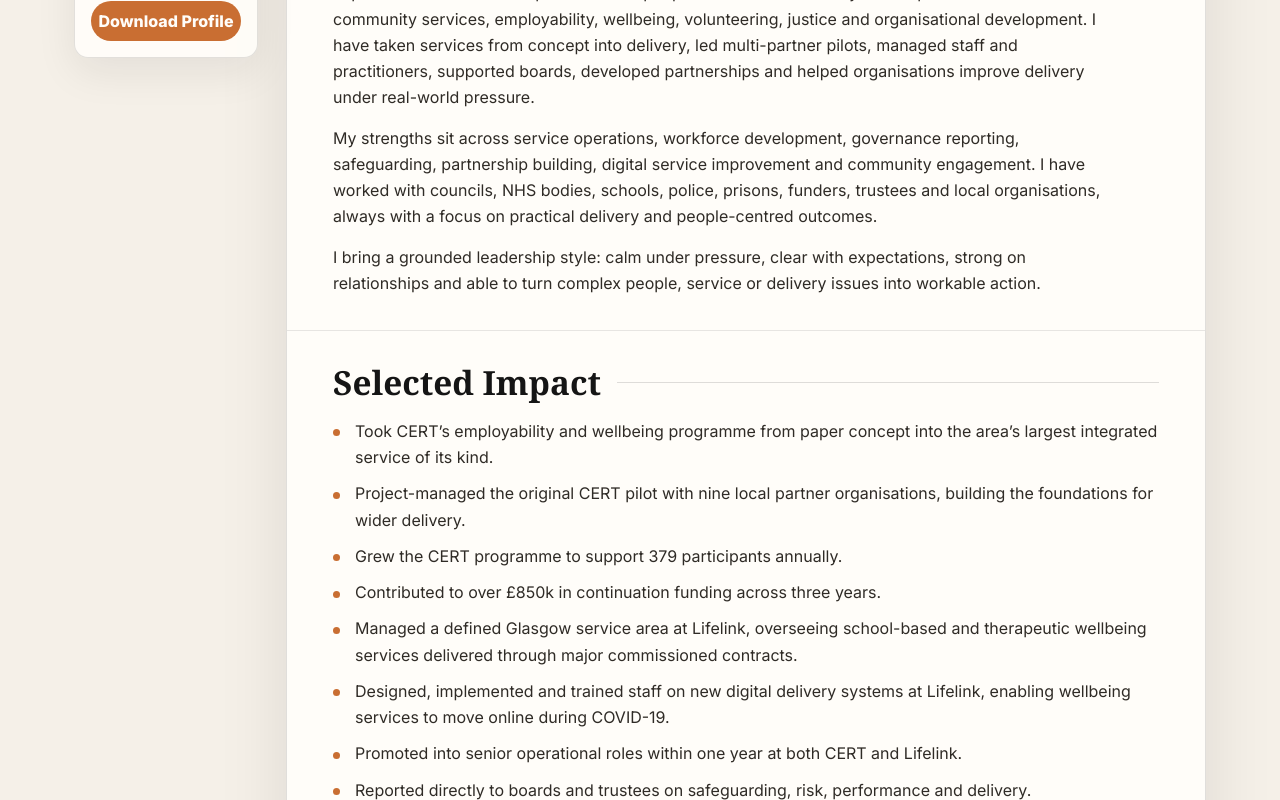
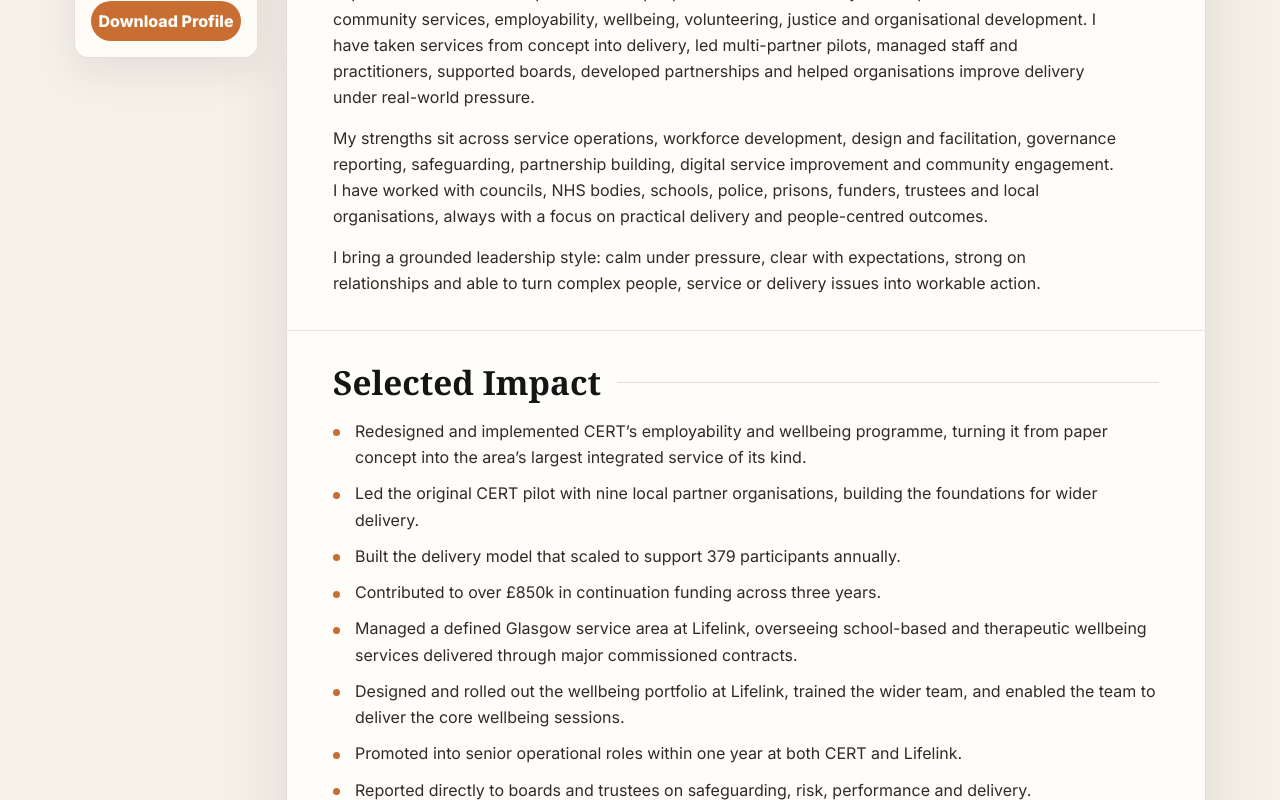
Before and after one commit to Mcsnappy-maker/executive-dossier, a Next.js app: page / in a window 1280 px wide. Shown: the part 520-1320 px from the top of the page. Built offline with nearby package versions, Linux system fonts and the light colour scheme.

Commit message:
Refine CV service design and facilitation copy

```diff
--- a/components/InteractiveCVApp.tsx
+++ b/components/InteractiveCVApp.tsx
@@ -3,7 +3,7 @@
 const profile = {
   name: "Mark O’Hare",
   title: "Third Sector Operations & People Leader",
-  strap: "Service Delivery | Workforce Development | Partnerships | Governance | Community Impact",
+  strap: "Service Design & Delivery | Workforce Development | Facilitation | Partnerships | Governance | Digital Improvement",
   contact: "m.ohare@hotmail.co.uk | 07861 701490 | North Lanarkshire / Scotland |",
   email: "m.ohare@hotmail.co.uk",
   phone: "07861 701490",
@@ -13,17 +13,17 @@ const profile = {
 
 const profileParagraphs = [
   "Experienced third-sector operations and people leader with over 25 years’ experience across community services, employability, wellbeing, volunteering, justice and organisational development. I have taken services from concept into delivery, led multi-partner pilots, managed staff and practitioners, supported boards, developed partnerships and helped organisations improve delivery under real-world pressure.",
-  "My strengths sit across service operations, workforce development, governance reporting, safeguarding, partnership building, digital service improvement and community engagement. I have worked with councils, NHS bodies, schools, police, prisons, funders, trustees and local organisations, always with a focus on practical delivery and people-centred outcomes.",
+  "My strengths sit across service operations, workforce development, design and facilitation, governance reporting, safeguarding, partnership building, digital service improvement and community engagement. I have worked with councils, NHS bodies, schools, police, prisons, funders, trustees and local organisations, always with a focus on practical delivery and people-centred outcomes.",
   "I bring a grounded leadership style: calm under pressure, clear with expectations, strong on relationships and able to turn complex people, service or delivery issues into workable action.",
 ];
 
 const selectedImpact = [
-  "Took CERT’s employability and wellbeing programme from paper concept into the area’s largest integrated service of its kind.",
-  "Project-managed the original CERT pilot with nine local partner organisations, building the foundations for wider delivery.",
-  "Grew the CERT programme to support 379 participants annually.",
+  "Redesigned and implemented CERT’s employability and wellbeing programme, turning it from paper concept into the area’s largest integrated service of its kind.",
+  "Led the original CERT pilot with nine local partner organisations, building the foundations for wider delivery.",
+  "Built the delivery model that scaled to support 379 participants annually.",
   "Contributed to over £850k in continuation funding across three years.",
   "Managed a defined Glasgow service area at Lifelink, overseeing school-based and therapeutic wellbeing services delivered through major commissioned contracts.",
-  "Designed, implemented and trained staff on new digital delivery systems at Lifelink, enabling wellbeing services to move online during COVID-19.",
+  "Designed and rolled out the wellbeing portfolio at Lifelink, trained the wider team, and enabled the team to deliver the core wellbeing sessions.",
   "Promoted into senior operational roles within one year at both CERT and Lifelink.",
   "Reported directly to boards and trustees on safeguarding, risk, performance and delivery.",
   "Built partnerships across councils, NHS, schools, police, prisons and third-sector organisations.",
@@ -71,10 +71,10 @@ const experience = [
     title: "Operations Manager | CERT – Clackmannanshire Economic Regeneration Trust",
     dates: "January 2022 – July 2024",
     intro:
-      "Promoted from Project Manager to Operations Manager within one year, reporting directly to the Chair and Board. Took CERT’s employability and wellbeing programme from a paper concept into the area’s largest integrated service of its kind, project-managing the original pilot with a cohort of nine local partners and leading its growth into full operational delivery.",
+      "Promoted from Project Manager to Operations Manager within one year, reporting directly to the Chair and Board. Redesigned and implemented CERT’s employability and wellbeing programme, taking it from a paper concept into the area’s largest integrated service of its kind, leading the original pilot with a cohort of nine local partners and driving its growth into full operational delivery.",
     bullets: [
-      "Project-managed the original pilot across nine local partner organisations, coordinating delivery, relationships, reporting and shared learning.",
-      "Built and designed the programme from early-stage concept into a regional employability and wellbeing service supporting 379 participants annually.",
+      "Redesigned and implemented the original pilot across nine local partner organisations, coordinating delivery, relationships, reporting and shared learning.",
+      "Built the programme from early-stage concept into a regional employability and wellbeing service supporting 379 participants annually.",
       "Developed and maintained key partnerships with Clackmannanshire Council, NHS Forth Valley and third-sector delivery partners.",
       "Contributed to over £850k in continuation funding across three years.",
       "Led safeguarding, risk governance, trustee reporting, compliance and delivery assurance.",
@@ -91,6 +91,7 @@ const experience = [
       "Managed delivery across an allocated area of Glasgow, including school-based wellbeing support and therapeutic services.",
       "Oversaw service performance, practitioner coordination, safeguarding, quality standards and contract expectations.",
       "Supported delivery of large-scale commissioned wellbeing contracts during a period of high demand and pandemic disruption.",
+      "Designed and rolled out the wellbeing portfolio, trained the wider team, and enabled the team to deliver the core wellbeing sessions.",
       "Designed and implemented the move to online wellbeing delivery during COVID-19, introducing Microsoft Teams and Zoom across staff and practitioner teams.",
       "Trained staff and practitioners to use new digital systems confidently, enabling continuity of support for schools, clients and communities during lockdown.",
       "Supported a therapeutic workforce ranging from 15 to 100 practitioners across changing service demands.",
@@ -103,13 +104,15 @@ const experience = [
     title: "Earlier Third-Sector, Employability, Community & Business Development Experience",
     dates: "2000 – 2020",
     intro:
-      "Held founder, adviser and delivery roles across community development, employability, volunteering, justice, advice and youth programmes.",
+      "Held founder, adviser, facilitator and delivery roles across community development, employability, volunteering, justice, advice and youth programmes. Built and delivered issue-based workshops, training programmes and community interventions focused on employability, wellbeing, confidence, resilience, social inclusion, youth development and practical life skills.",
     bullets: [
-      "Founded and led Holistic Enterprises Scotland, delivering training, employability, wellbeing and youth development programmes across Scotland.",
+      "Founded and led Holistic Enterprises Scotland, designing and delivering training, employability, wellbeing and youth development programmes across Scotland.",
+      "Designed and facilitated issue-based workshops and group programmes for young people, vulnerable adults, jobseekers, community groups and justice-sector participants.",
       "Supported volunteer development, governance and safeguarding improvement with Voluntary Action North Lanarkshire.",
-      "Delivered prison-based employability and mentoring programmes within HM Polmont and other justice settings.",
+      "Delivered prison-based employability, mentoring and personal development programmes within HM Polmont and other justice settings.",
       "Provided advice, advocacy and employability support to vulnerable individuals through Citizens Advice Bureau and Routes to Work.",
       "Built long-term partnerships with schools, police, social services, councils, prisons and community organisations.",
+      "Turned complex social issues into structured, accessible learning experiences that helped participants build confidence, make decisions and move towards positive outcomes.",
     ],
   },
 ];
```
